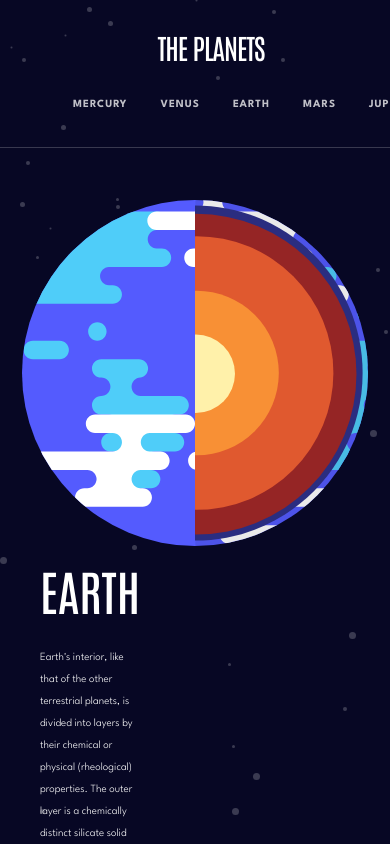
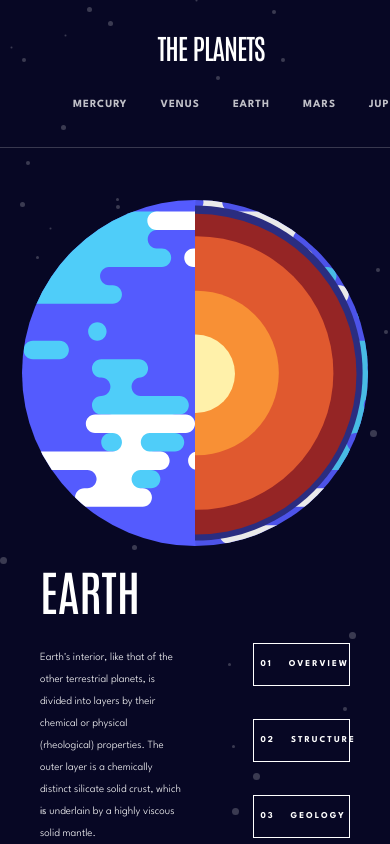
Before and after one commit to jakecreely/planet-react-app, a React (Create React App) app: page /earth in a window 390 px wide. Shown: the top 844 px of the page. Built offline with nearby package versions, Linux system fonts and the light colour scheme.

Commit message:
Using rem and percentage instead of viewpoint

```diff
--- a/src/styles/style.css
+++ b/src/styles/style.css
@@ -472,28 +472,22 @@ body, .navbar li {
     padding-top: 11px;
     padding-bottom: 27px;
     gap: 69px;
-    min-width: 689px;
-    min-height: 253px;
-  }
-  .mainContainer .info-panel .content-container {
-    -webkit-box-flex: 50%;
-        -ms-flex: 50%;
-            flex: 50%;
   }
   .mainContainer .info-panel .content-container .title {
-    font-size: 48px;
+    font-size: 3rem;
     line-height: 0px;
     padding-bottom: 24px;
   }
   .mainContainer .info-panel .content-container .content {
     width: 100%;
-    font-size: 11px;
-    line-height: 22px;
+    font-size: 0.6875rem;
+    line-height: 1.375rem;
+    min-width: unset;
+    min-height: unset;
+    max-width: unset;
+    max-height: unset;
   }
   .mainContainer .info-panel .button-container {
-    -webkit-box-flex: 50%;
-        -ms-flex: 50%;
-            flex: 50%;
     display: -webkit-box;
     display: -ms-flexbox;
     display: flex;
@@ -501,29 +495,31 @@ body, .navbar li {
     -webkit-box-direction: normal;
         -ms-flex-direction: column;
             flex-direction: column;
-    gap: 16px;
+    max-width: unset;
+    max-height: unset;
+    gap: 1rem;
   }
   .mainContainer .info-panel .button-container .buttons {
-    min-width: 281px;
-    min-height: 40px;
     text-align: left;
     display: -webkit-box;
     display: -ms-flexbox;
     display: flex;
-    gap: 14px;
-    padding-top: 8px;
-    padding-bottom: 7px;
+    gap: 1rem;
+    width: 100%;
+    padding-top: 0.5rem;
+    padding-bottom: 0.5rem;
+    padding-left: 7%;
+    padding-right: 57%;
   }
   .mainContainer .info-panel .button-container .button-number {
-    padding-left: 20px;
     text-align: center;
     font-family: "League Spartan", sans-serif;
     font-style: normal;
     font-weight: 700;
-    font-size: 9px;
-    line-height: 25px;
+    font-size: 0.5625rem;
+    line-height: 1.5625rem;
     /* identical to box height, or 278% */
-    letter-spacing: 1.92857px;
+    letter-spacing: 0.125rem;
     text-transform: uppercase;
   }
   .mainContainer .info-panel .button-container .button-text {
@@ -531,10 +527,10 @@ body, .navbar li {
     font-family: "League Spartan", sans-serif;
     font-style: normal;
     font-weight: 700;
-    font-size: 9px;
-    line-height: 25px;
+    font-size: 0.5625rem;
+    line-height: 1.5625rem;
     /* identical to box height, or 278% */
-    letter-spacing: 1.92857px;
+    letter-spacing: 0.125rem;
     text-transform: uppercase;
   }
   .mainContainer .info-panel .button-container #mercury-button:hover {
--- a/src/styles/style.scss
+++ b/src/styles/style.scss
@@ -366,7 +366,6 @@
 
             margin-top: 3vh;
 
-
             img {
                 object-fit: contain;
                 align-self: unset;
@@ -410,55 +409,60 @@
             padding-top: 11px;
             padding-bottom: 27px;
             gap: 69px;
-            min-width: 689px;
-            min-height: 253px;
 
             .content-container {
-                flex: 50%;
 
                 .title {
-                    font-size: 48px;
+                    font-size: 3rem;
                     line-height: 0px;
                     padding-bottom: 24px;
                 }
 
                 .content {
                     width: 100%;
-                    font-size: 11px;
-                    line-height: 22px;
+                    font-size: 0.6875rem;
+                    line-height: 1.375rem;
+
+                    min-width: unset;
+                    min-height: unset;
+                    max-width: unset;
+                    max-height: unset;
                 }
             }
 
             .button-container {
-                flex: 50%;
                 display: flex;
                 flex-direction: column;
-                gap: 16px;
 
+                max-width: unset;
+                max-height: unset;
 
+                gap: 1rem;
 
                 .buttons {
-                    min-width: 281px;
-                    min-height: 40px;
                     text-align: left;
                     display: flex;
-                    gap: 14px;
-                    padding-top: 8px;
-                    padding-bottom: 7px;
+                    gap: 1rem;
+
+                    width: 100%;
+
+                    padding-top: 0.5rem;
+                    padding-bottom: 0.5rem;
+                    padding-left: 7%;
+                    padding-right: 57%;
                 }
 
                 .button-number {
-                    padding-left: 20px;
                     text-align: center;
 
                     font-family: $spartan;
                     font-style: normal;
                     font-weight: 700;
-                    font-size: 9px;
-                    line-height: 25px;
+                    font-size: 0.5625rem;
+                    line-height: 1.5625rem;
                     /* identical to box height, or 278% */
 
-                    letter-spacing: 1.92857px;
+                    letter-spacing: 0.125rem;
                     text-transform: uppercase;
                 }
 
@@ -467,11 +471,11 @@
                     font-family: $spartan;
                     font-style: normal;
                     font-weight: 700;
-                    font-size: 9px;
-                    line-height: 25px;
+                    font-size: 0.5625rem;
+                    line-height: 1.5625rem;
                     /* identical to box height, or 278% */
 
-                    letter-spacing: 1.92857px;
+                    letter-spacing: 0.125rem;
                     text-transform: uppercase;
                 }
 
```
Also changed, not shown: 1 other file (tests, documents, lock files or other folders).
